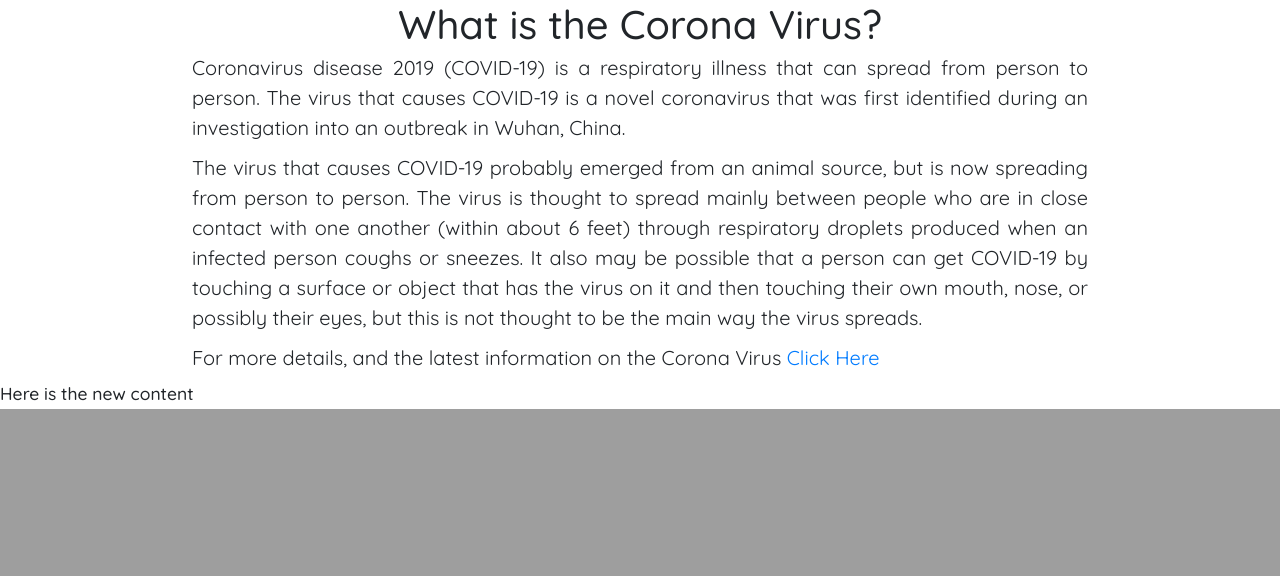
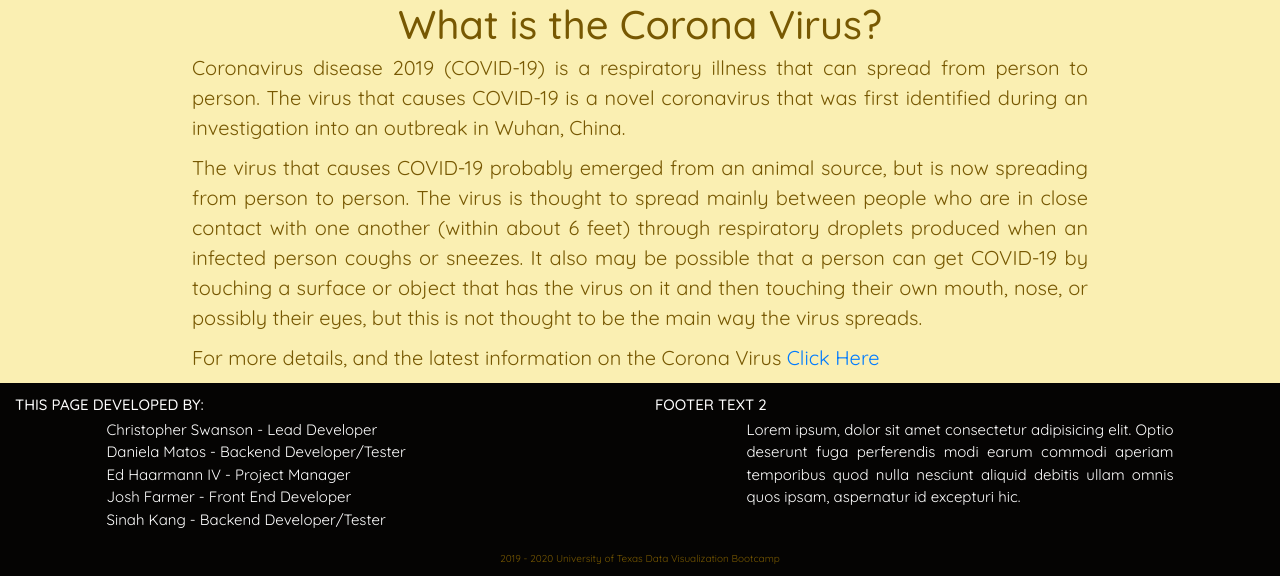
Before and after one commit to cswanson618/Project2-Main-Repo, a Flask app: page / in a window 1280 px wide. Shown: the part 640-1216 px from the top of the page. Before the commit the page ends 1049 px from the top, so only its background shows below. Run offline with Flask 2, Linux system fonts and the light colour scheme; some libraries are stand-ins or nearby versions.

Commit message:
Cosmetic changes to the layout and wrapped the image in the Block Content

```diff
--- a/static/styles/style.css
+++ b/static/styles/style.css
@@ -79,6 +79,10 @@ body {
     background-image: url(https://media.graytvinc.com/images/810*455/MGN_1280x720_00124C00-OPFBH4.jpg);
     background-position: center top;
 	background-size:cover;
+}
+.bodyDiv {
+    color: rgb(119, 88, 2);
+    background-color: rgb(250, 239, 178)
 }
 
 .navTrigger {
@@ -356,6 +360,24 @@ body {
 	padding-right:15%;
 	font-size: 20px;
 }
+.myPFoot {
+	text-align: justify;
+	padding-left:15%;
+	padding-right:15%;
+    font-size: 15px;
+    color: #fff
+}
+.myHFoot {
+    text-align: left;
+    padding-right:15%;
+    font-size: 15px;
+    color: #fff;
+    text-transform: uppercase;
+}
+.page-footer {
+    background: rgb(5, 4, 3);
+    padding-top:1%
+}
 @media all and (max-width:700px){
 	.myP {
 		padding:2%;
--- a/templates/index.html
+++ b/templates/index.html
@@ -1,5 +1,8 @@
 {% extends "layout.html" %}
 {% block content %}
+<section class="home">
+</section>
+<div class='bodyDiv' style="container-fluid">
     <h2 class="myH2">What is the Corona Virus?</h2>
     <p class="myP">
 
@@ -25,4 +28,5 @@
         For more details, and the latest information on the Corona Virus
         <a href="https://www.cdc.gov/coronavirus/2019-ncov/about/index.html">Click Here</a>
     </p>
+</div>
 {% endblock %}
--- a/templates/layout.html
+++ b/templates/layout.html
@@ -5,7 +5,7 @@
         <link rel="stylesheet" href="https://stackpath.bootstrapcdn.com/bootstrap/4.1.3/css/bootstrap.min.css" integrity="sha384-MCw98/SFnGE8fJT3GXwEOngsV7Zt27NXFoaoApmYm81iuXoPkFOJwJ8ERdknLPMO" crossorigin="anonymous">
         <link rel = "stylesheet" type="text/css" href = "{{ url_for('static', filename='styles/style.css') }}">
     </head>
-    <body>
+    <body class="bodyDiv">
     <nav class="nav">
         <div class="container">
             <div class="logo">
@@ -26,15 +26,59 @@
             </span>
         </div>
     </nav>
+        {% block content %}{% endblock %}
+    <!-- Footer -->
+    <footer class="page-footer">
 
-    <section class="home">
-    </section>
-    <div style="container-fluid">
-        {% block content %}{% endblock %}
-    </div>
-    <div style="container-fluid" color="black">
-        <h3>Here is the new content</h3>
-    </div>
+        <!-- Footer Text -->
+        <div class="container-fluid text-center text-md-left">
+
+        <!-- Grid row -->
+        <div class="row">
+
+            <!-- Grid column -->
+            <div class="col-md-6 mt-md-0 mt-3">
+
+            <!-- Content -->
+            <h3 class="myHFoot">This page developed by:</h5>
+            <p class="myPFoot">
+                Christopher Swanson - Lead Developer<br/>
+                Daniela Matos - Backend Developer/Tester<br/>
+                Ed Haarmann IV - Project Manager<br/>
+                Josh Farmer - Front End Developer<br/>
+                Sinah Kang - Backend Developer/Tester
+            </p>
+
+            </div>
+            <!-- Grid column -->
+
+            <hr class="clearfix w-100 d-md-none pb-3">
+
+            <!-- Grid column -->
+            <div class="col-md-6 mb-md-0 mb-3">
+
+            <!-- Content -->
+            <h3 class="myHFoot">Footer text 2</h5>
+            <p class="myPFoot">Lorem ipsum, dolor sit amet consectetur adipisicing elit. Optio deserunt fuga perferendis modi earum
+                commodi aperiam temporibus quod nulla nesciunt aliquid debitis ullam omnis quos ipsam, aspernatur id
+                excepturi hic.</p>
+
+            </div>
+            <!-- Grid column -->
+
+        </div>
+        <!-- Grid row -->
+
+        </div>
+        <!-- Footer Text -->
+
+        <!-- Copyright -->
+        <div class="footer-copyright text-center py-3">2019 - 2020 University of Texas Data Visualization Bootcamp
+        </div>
+        <!-- Copyright -->
+
+    </footer>
+    <!-- Footer -->
 
     <!-- Jquery needed -->
     <script src="https://ajax.googleapis.com/ajax/libs/jquery/3.1.1/jquery.min.js"></script>
```
